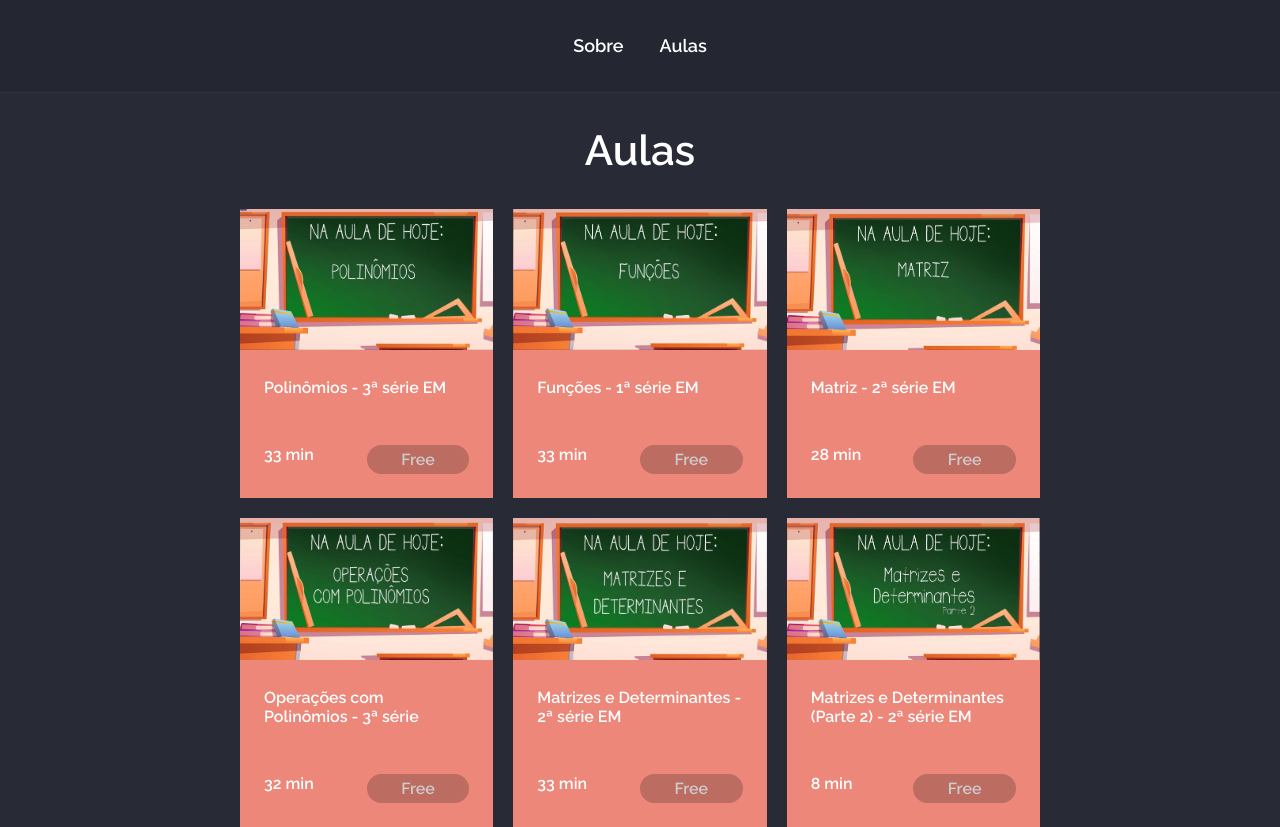
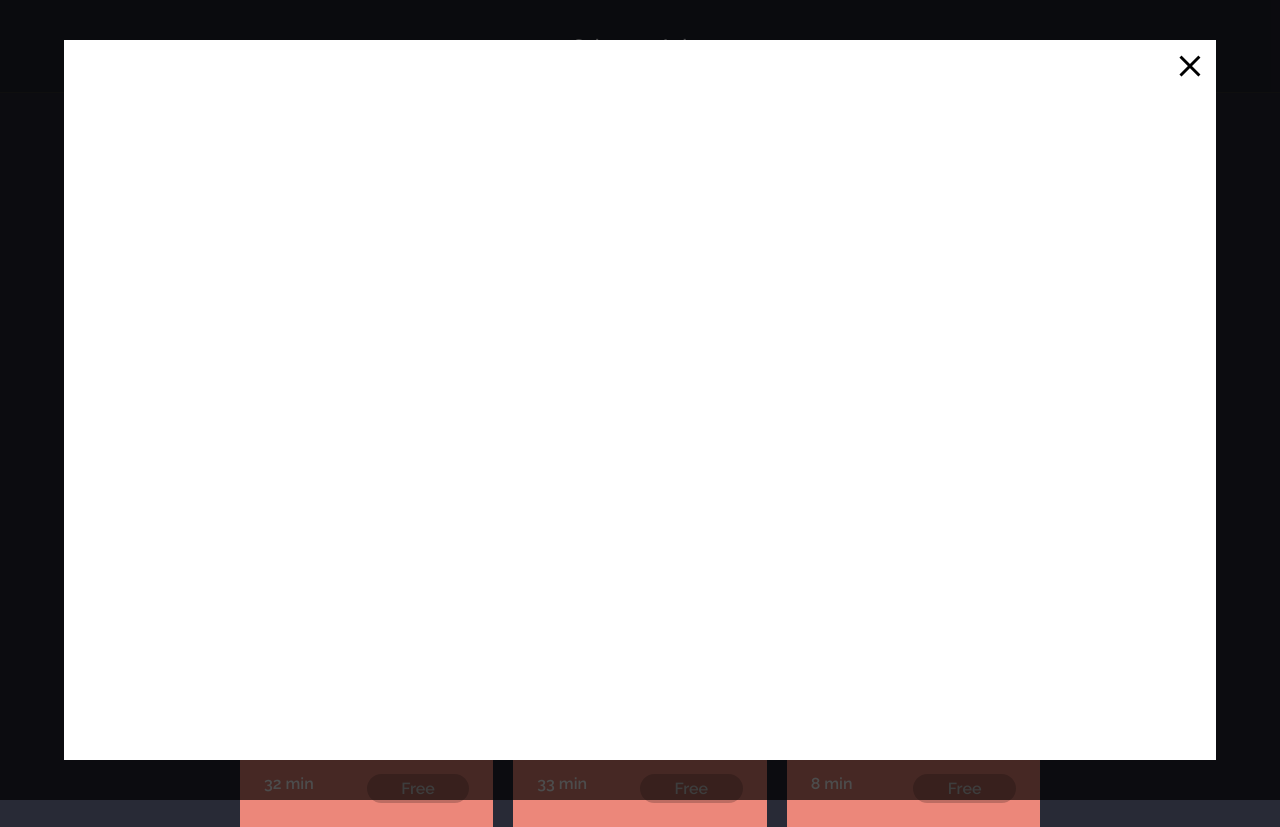
Before and after one commit to felipemsanto/portifolio, a plain HTML site: page classes.html in a window 1280 px wide. Drawn offline with Linux system fonts and the light colour scheme.

Commit message:
Criação do modal

```diff
--- a/classes.html
+++ b/classes.html
@@ -3,6 +3,8 @@
     <head>
         <title>Francisco Ferreira</title>
 
+        <link href="https://fonts.googleapis.com/icon?family=Material+Icons"
+      rel="stylesheet">
         <link rel="stylesheet" href="css/style.css">
 
     </head>
@@ -100,5 +102,19 @@
 
         </section>
 
+        <div class="modal-overlay">
+            <div class="modal">
+                <a class="close-modal">
+                    <img src="assets/img/close.png" alt="close">
+                </a>
+
+                <div class="modal-content">
+
+
+                </div>
+
+            </div>
+        </div>
+
     </body>
 </html>
--- a/css/style.css
+++ b/css/style.css
@@ -120,3 +120,28 @@ wrapper p a {
     text-align: center;
 
 }
+
+/* ==== MODAL ===*/
+
+.modal-overlay {
+    background-color: rgba(0, 0, 0, 0.7);
+    width:  100%;
+    height: 100%;
+    position: fixed;
+    top: 0;
+}
+
+.modal {
+background-color: white;
+width: 90%;
+height: 90%;
+margin: 5vh auto;
+position: relative;
+}
+
+.modal .close-modal {
+  position: absolute;
+  right: 8px;
+  top: 8px;
+  cursor: pointer;
+}
```
Also changed, not shown: assets/img/1x/baseline_close_black_18dp.png (added), assets/img/close.png (added), assets/img/felipePerfil.PNG (deleted), 2 other files.
